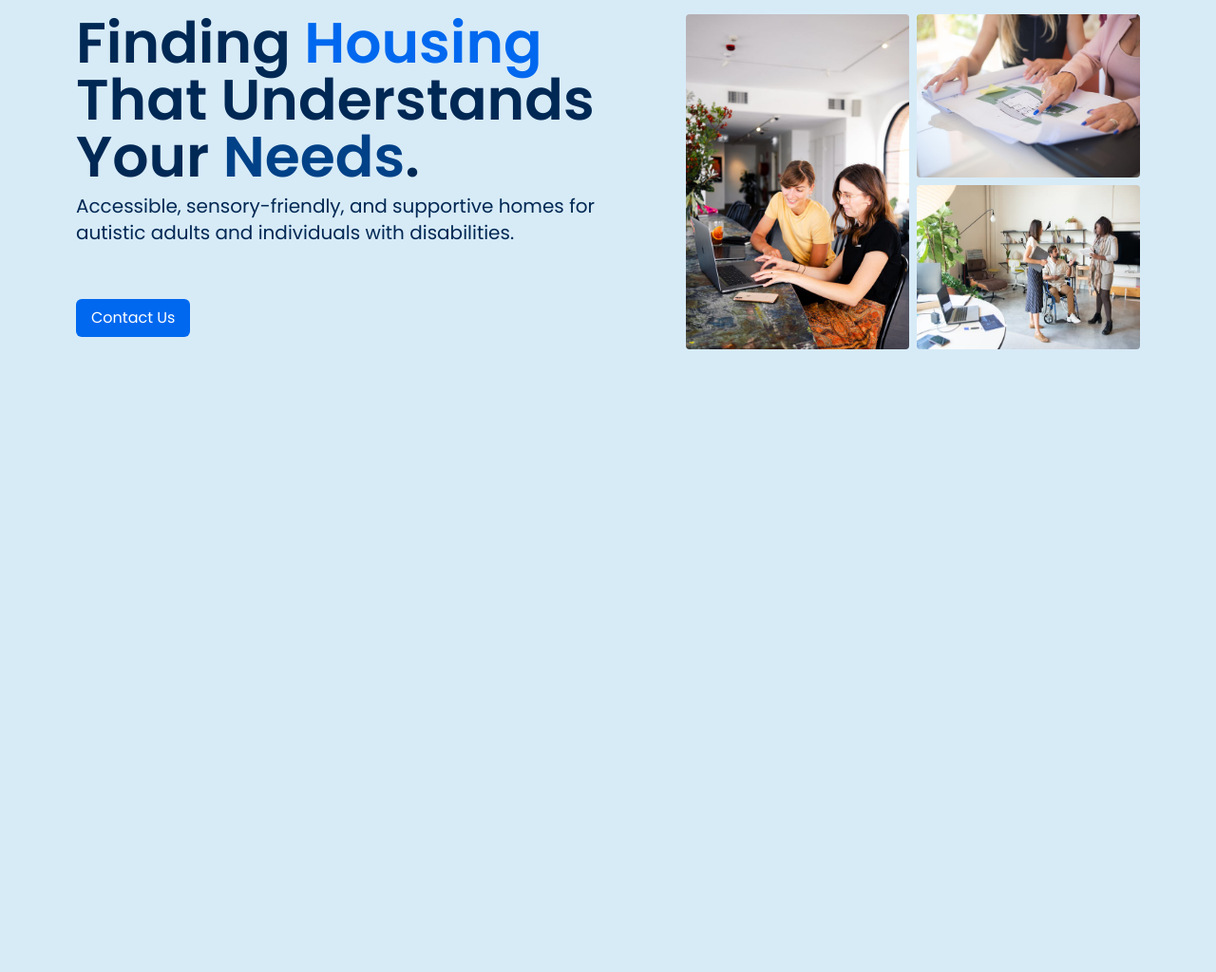
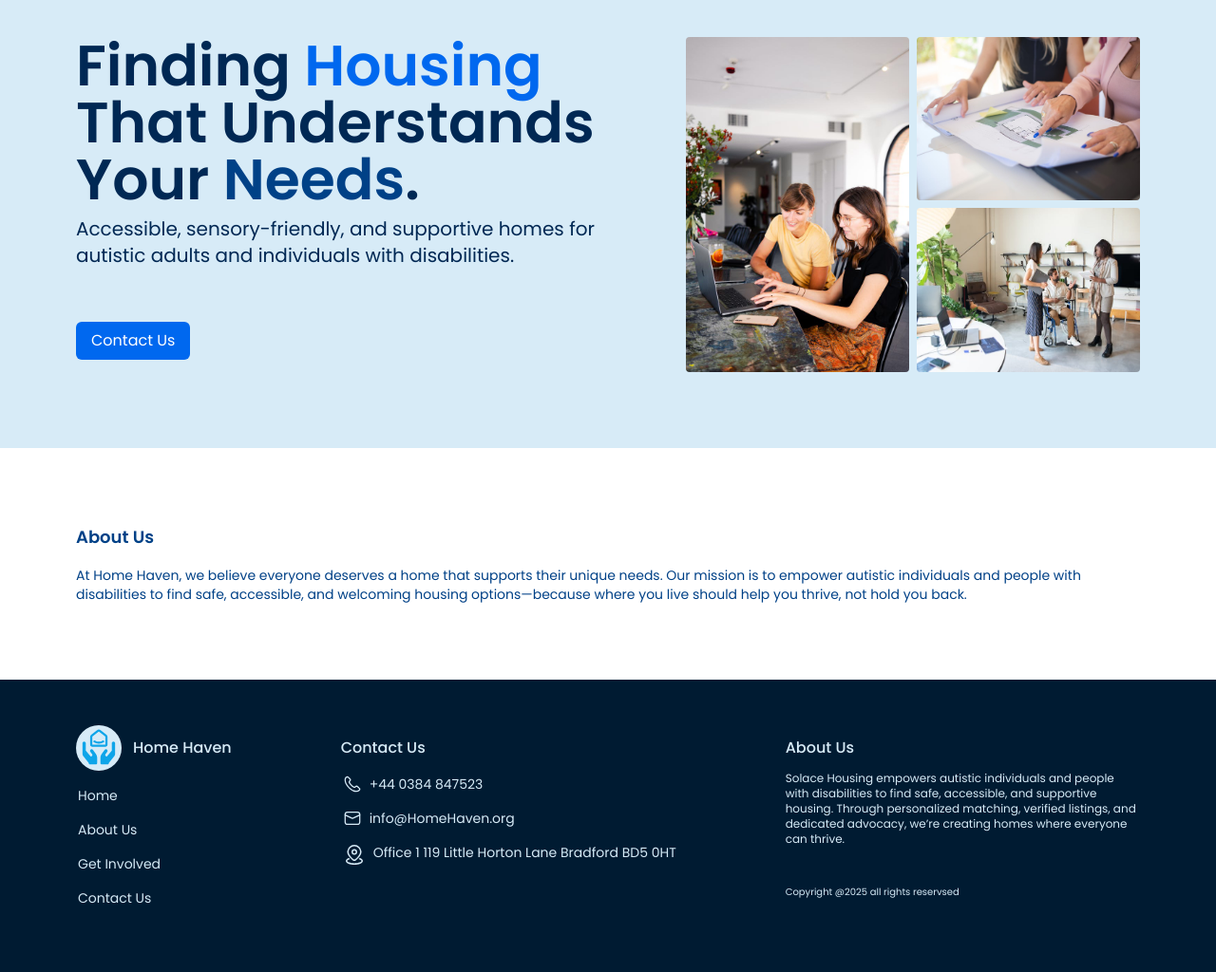
Before and after one commit to N4EXM/HomeHaven, a website: page public/home.html in a window 1280 px wide. Shown: the part 121-1145 px from the top of the page at 95% size. Before the commit the page ends 800 px from the top, so only its background shows below. Drawn offline with Linux system fonts and the light colour scheme.

Commit message:
working on the about section

```diff
--- a/public/home.html
+++ b/public/home.html
@@ -95,7 +95,7 @@
 
     <!-- hero section -->
     <section
-        class="relative flex flex-col w-full h-full gap-8 p-5 py-14 md:px-7 md:flex-row lg:px-20"
+        class="flex flex-col w-full h-full gap-8 p-5 py-14 md:px-7 md:flex-row lg:px-20 lg:py-28 xl:py-20"
     >
         <div
             class="flex flex-col gap-14"
@@ -152,13 +152,35 @@
 
     </section>
 
-    <!-- footer section -->
-    <!-- <footer
-        class="p-6 bg-deepSea md:p-10 lg:flex lg:flex-row lg:justify-between lg:p-20 lg:py-16 2xl:px-28 2xl:py-20"
+    <!-- about us section -->
+    <section
+        class="flex flex-col w-full h-full gap-8 p-5 bg-white py-7 md:px-7 md:flex-row lg:px-20 lg:py-28 xl:py-20 dark:bg-secondDarkBackground text-blueHour dark:text-white"
     >
 
         <div
-            class="flex flex-col items-start justify-start gap-4 border-b-[2px] border-white/20 pb-5 2xl:border-none 2xl:gap-8 2xl:pb-0"
+            class="flex flex-col gap-4"
+        >
+            <h1
+                class="text-lg font-semibold"
+            >
+                About Us
+            </h1>
+            <p
+                class="text-sm"
+            >
+                At Home Haven, we believe everyone deserves a home that supports their unique needs. Our mission is to empower autistic individuals and people with disabilities to find safe, accessible, and welcoming housing options—because where you live should help you thrive, not hold you back.
+            </p>
+        </div>
+
+    </section>
+
+    <!-- footer section -->
+    <footer
+        class="p-6 bg-deepSea md:p-10 lg:flex lg:flex-row lg:justify-between lg:p-20 lg:py-12"
+    >
+
+        <div
+            class="flex flex-col items-start justify-start gap-4 border-b-[2px] border-white/20 pb-5 lg:border-none 2xl:gap-8 2xl:pb-0 "
         >
             <div
                 class="flex flex-row items-center justify-start gap-3 2xl:gap-5"
@@ -207,10 +229,10 @@
         </div>
 
         <div
-            class="flex flex-col items-start justify-start gap-4 border-b-[2px] border-white/20 py-5 2xl:border-none 2xl:gap-8 2xl:py-0"
+            class="flex flex-col items-start justify-start gap-4 border-b-[2px] border-white/20 py-5 lg:border-none lg:py-3"
         >
             <h1
-                class="font-medium text-amenableBlue 2xl:text-xl"
+                class="font-medium text-amenableBlue "
             >
                 Contact Us
             </h1>
@@ -252,7 +274,7 @@
         </div>
 
         <div
-            class="flex flex-col gap-10 pt-5 text-amenableBlue"
+            class="flex flex-col gap-10 pt-5 text-amenableBlue lg:w-1/3 lg:pt-3"
         >
 
             <div
@@ -277,7 +299,7 @@
 
         </div>
 
-    </footer> -->
+    </footer>
 
     <script src="./script.js"></script>
 </body>
```
Also changed, not shown: dist/output.css.
